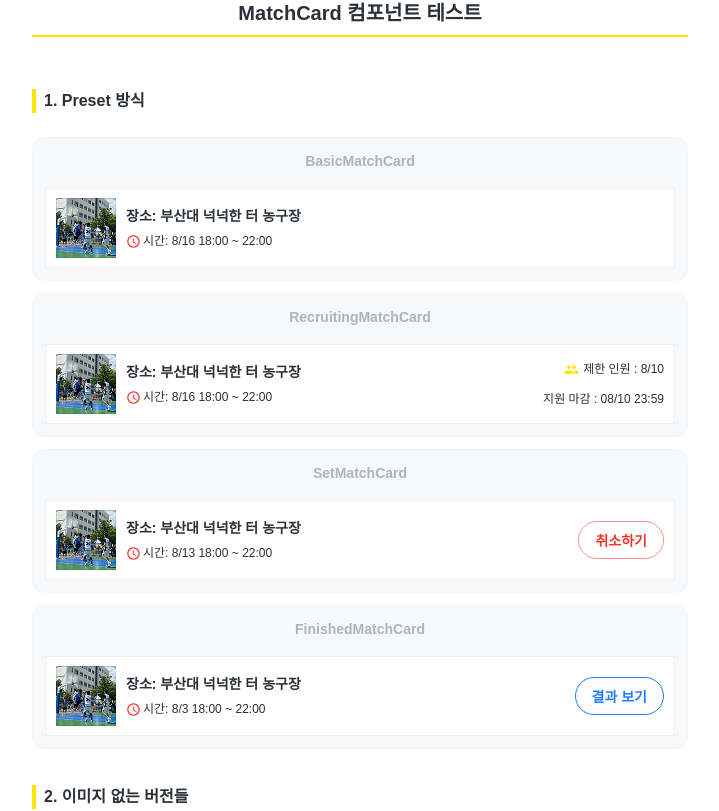
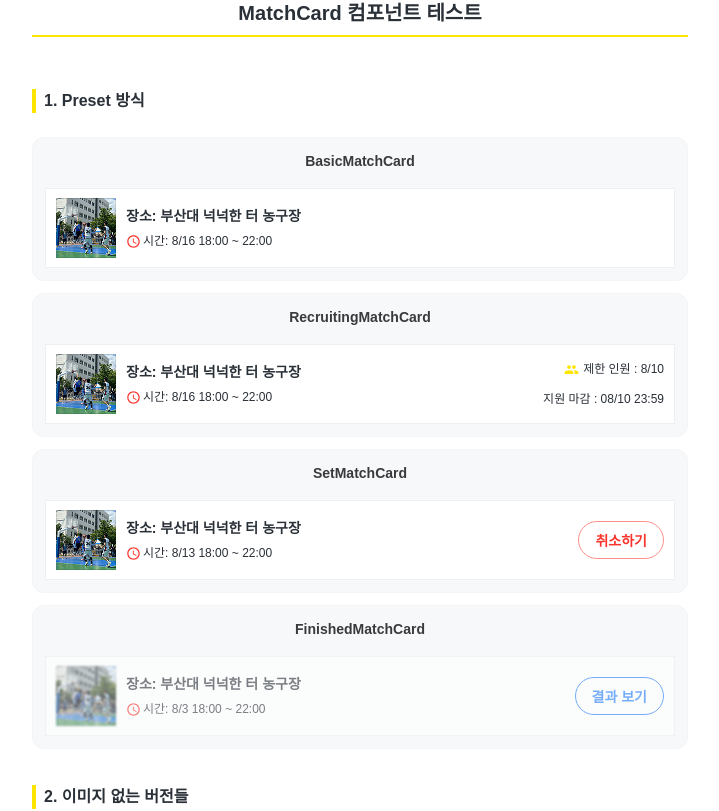
Before and after one commit to kakao-tech-campus-3rd-step3/Team13_FE, a React (Vite) app: page / in a window 1280 px wide. Shown: the part 1289-2100 px from the top of the page, without its empty margins (280-999 px from the left). Built offline with nearby package versions, Linux system fonts and the light colour scheme; a web font is replaced by a local one.

Commit message:
feat(FinishedMatchCard): 완료된 매치 카드 투명 + 블러 처리 구현 - 블러 처리는 빼는게 좋을 수도?

```diff
--- a/src/components/matchCard/index.ts
+++ b/src/components/matchCard/index.ts
@@ -1,5 +1,5 @@
 // Layout 시스템
-export { MatchCardLayout } from './matchCardLayout';
+export { MatchCardLayout, FinishedMatchCardLayout } from './matchCardLayout';
 export type { MatchCardLayoutProps } from './matchCardLayout.types';
 
 // 슬롯 컴포넌트들
--- a/src/components/matchCard/matchCardLayout.styled.ts
+++ b/src/components/matchCard/matchCardLayout.styled.ts
@@ -337,3 +337,25 @@ export const ResultButton = styled.button`
     cursor: not-allowed;
   }
 `;
+
+/**
+ * 완료된 매치카드 컨테이너
+ */
+export const FinishedCardContainer = styled(LayoutContainer)`
+  /* 완료된 카드 전체 투명도 효과 */
+  opacity: 0.6;
+
+  /* 완료된 카드 이미지 블러 효과 - 클래스 셀렉터 사용 */
+  .left-slot {
+    filter: blur(1px);
+  }
+
+  /* 호버 시 약간 더 선명하게 */
+  &:hover {
+    opacity: 0.8;
+
+    .left-slot {
+      filter: blur(0.5px);
+    }
+  }
+`;
--- a/src/components/matchCard/matchCardLayout.tsx
+++ b/src/components/matchCard/matchCardLayout.tsx
@@ -89,3 +89,57 @@ export const MatchCardLayout: React.FC<MatchCardLayoutProps> = ({
  */
 
 export default MatchCardLayout;
+
+/**
+ * 완료된 매치카드 레이아웃 컴포넌트
+ * - 일반 MatchCardLayout과 동일하지만 시각적 효과(투명도, 블러) 적용
+ */
+export const FinishedMatchCardLayout: React.FC<MatchCardLayoutProps> = ({
+  leftSlot,
+  centerSlot,
+  rightSlot,
+  onCardClick,
+  className,
+}) => {
+  /**
+   * 카드 전체 클릭 핸들러
+   */
+  const handleCardClick = () => {
+    if (onCardClick) {
+      onCardClick();
+    }
+  };
+
+  // 접근성: onCardClick이 있을 때만 인터랙티브 속성 적용
+  const interactiveProps = onCardClick
+    ? {
+        role: 'button' as const,
+        tabIndex: 0,
+        onKeyPress: (e: React.KeyboardEvent) => {
+          if (e.key === 'Enter' || e.key === ' ') {
+            e.preventDefault();
+            onCardClick();
+          }
+        },
+      }
+    : {};
+
+  return (
+    <S.FinishedCardContainer
+      onClick={handleCardClick}
+      className={className}
+      role={interactiveProps.role}
+      tabIndex={interactiveProps.tabIndex}
+      onKeyPress={interactiveProps.onKeyPress}
+    >
+      {/* 왼쪽 슬롯: 이미지 영역 */}
+      {leftSlot && <S.LeftSlot className="left-slot">{leftSlot}</S.LeftSlot>}
+
+      {/* 가운데 슬롯: 주요 정보 영역 */}
+      {centerSlot && <S.CenterSlot>{centerSlot}</S.CenterSlot>}
+
+      {/* 오른쪽 슬롯: 액션/부가정보 영역 */}
+      {rightSlot && <S.RightSlot>{rightSlot}</S.RightSlot>}
+    </S.FinishedCardContainer>
+  );
+};
--- a/src/components/matchCard/matchCardPresets.tsx
+++ b/src/components/matchCard/matchCardPresets.tsx
@@ -1,6 +1,6 @@
 import React from 'react';
 
-import { MatchCardLayout } from './matchCardLayout';
+import { MatchCardLayout, FinishedMatchCardLayout } from './matchCardLayout';
 import {
   ImageSlot,
   InfoSlot,
@@ -184,7 +184,7 @@ export const FinishedMatchCard: React.FC<FinishedMatchCardProps> = ({
   resultDisabled = false,
 }) => {
   return (
-    <MatchCardLayout
+    <FinishedMatchCardLayout
       leftSlot={<ImageSlot src={image} alt={title} />}
       centerSlot={<InfoSlot title={title} time={time} />}
       rightSlot={
--- a/src/theme/color.ts
+++ b/src/theme/color.ts
@@ -79,7 +79,8 @@ export const colors = {
   },
   text: {
     default: '#2a3038',
-    sub: '#b0b3ba',
+    // TODO: 매치카드 테스트를 위해 임시로 색상 변경
+    sub: '#393a3cff',
     disabled: '#dcdee3',
     placeholder: '#b0b3ba',
   },
```
